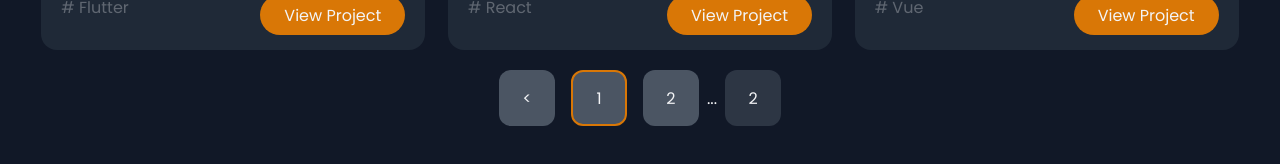
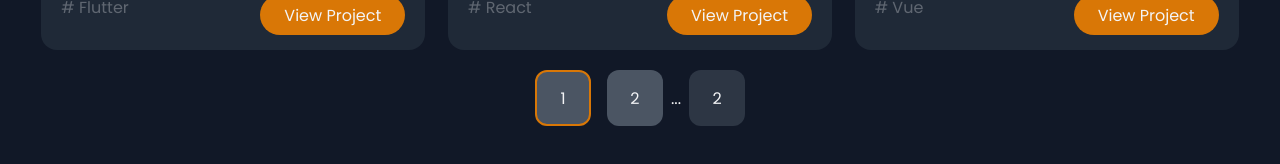
Before and after one commit to Allan-Sanchez/blog_and_porfolio, a Next.js app: page / in a window 1280 px wide. Shown: the part 2159-2323 px from the top of the page. Built offline with nearby package versions, Linux system fonts and the light colour scheme.

Commit message:
fix: duplicate last card gallery project

```diff
--- a/components/home_page/Pagination.js
+++ b/components/home_page/Pagination.js
@@ -23,8 +23,9 @@ export default function Pagination() {
   const [pageActive, setPageActive] = useState(0);
 
   const handleClickPage = (btn) => {
+    // TODO:: create this function in the reducer
     setPageActive(btn);
-    setPreviousPage(btn * 5);
+    setPreviousPage(btn * 6 );
     setNextPage(btn * 5 + 5);
     getPostwithPagination();
   };
@@ -32,7 +33,7 @@ export default function Pagination() {
   return (
     <>
       <div className={styles.galleryPagination}>
-        <div>{`<`}</div>
+        {/* <div>{`<`}</div> */}
         {btnPagination.map((page, index) => (
           <div
             key={index}
```
